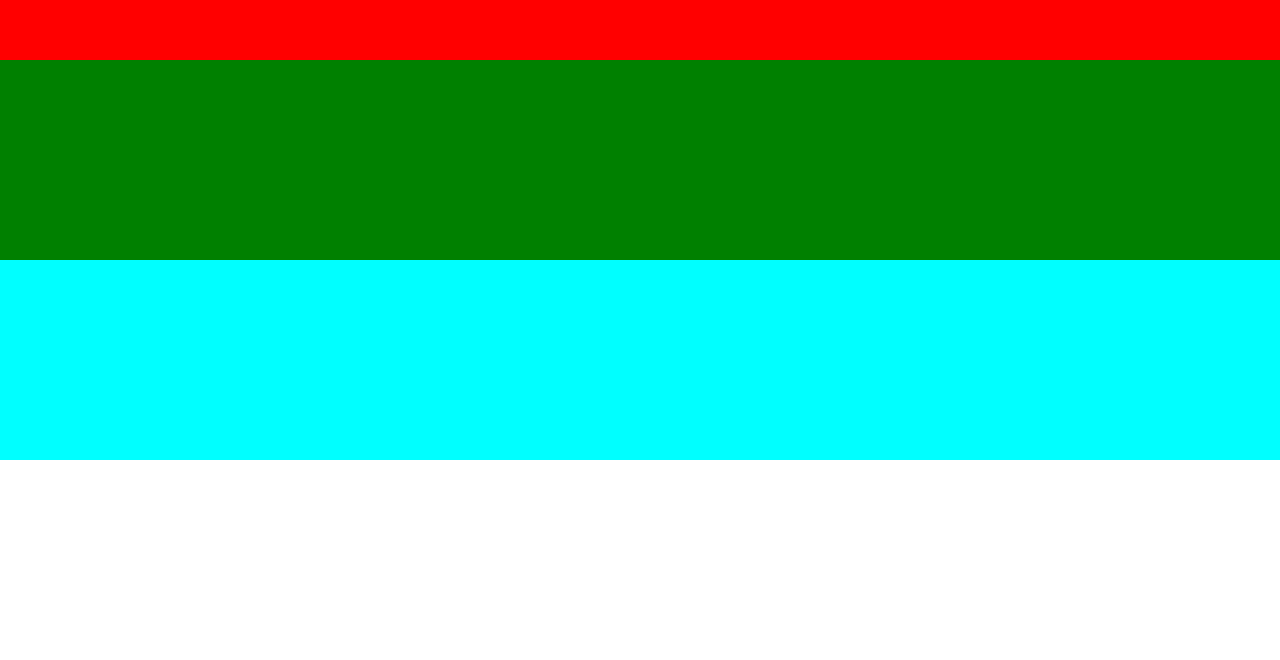
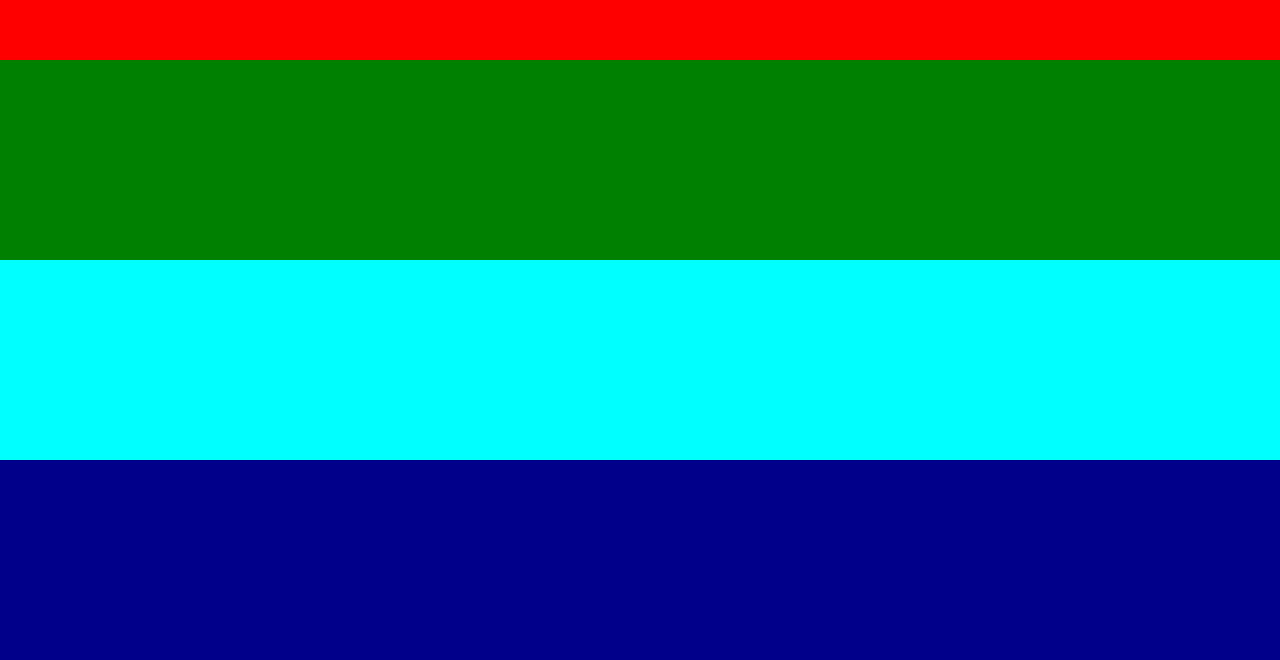
Before and after one commit to SantiagoLuna1920/Portafolio-web.2, a plain HTML site: page index.html in a window 1280 px wide. Shown: the part 140-800 px from the top of the page. Drawn offline with Linux system fonts and the light colour scheme.

Commit message:
agregado

```diff
--- a/estilo.css
+++ b/estilo.css
@@ -2,7 +2,7 @@
     margin: 0px;
 }
 
-.first, .second, .third {
+.first, .second, .third, .four {
     height: 200px;
 }
 
@@ -18,3 +18,7 @@
 .third {
     background-color: cyan;
 }
+
+.four {
+    background-color: darkblue;
+}
--- a/index.html
+++ b/index.html
@@ -10,5 +10,6 @@
     <div class="first"></div>
     <div class="second"></div>
     <div class="third"></div>
+    <div class="four"></div>
 </body>
 </html>
```
